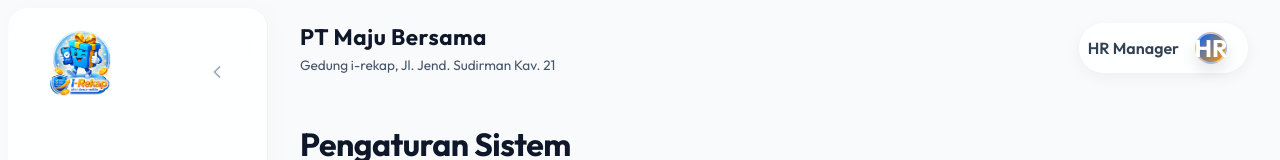
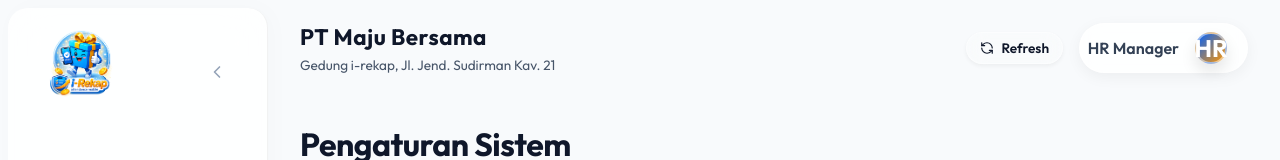
Before and after one commit to itmartohprint-spec/i-rekap, a React (Vite) app: page /#/admin/settings in a window 1280 px wide. Shown: the top 160 px of the page. Built offline with nearby package versions, Linux system fonts and the light colour scheme.

Commit message:
feat: Add refresh button to admin dashboard header

```diff
--- a/src/pages/admin/AdminLayout.jsx
+++ b/src/pages/admin/AdminLayout.jsx
@@ -1,6 +1,6 @@
 import React, { useState, useEffect, useRef } from 'react';
 import { Outlet, NavLink, useNavigate } from 'react-router-dom';
-import { LayoutDashboard, MapPin, Users, FileText, Calendar, Wallet, CalendarDays, DollarSign, Settings as SettingsIcon, LogOut, Fingerprint, ChevronLeft, ChevronRight, Upload, X } from 'lucide-react';
+import { LayoutDashboard, MapPin, Users, FileText, Calendar, Wallet, CalendarDays, DollarSign, Settings as SettingsIcon, LogOut, Fingerprint, ChevronLeft, ChevronRight, Upload, X, RefreshCcw } from 'lucide-react';
 import './AdminLayout.css';
 
 const MagicLogo = ({ src, className, style }) => {
@@ -193,6 +193,28 @@ const AdminLayout = () => {
             <span className="company-name-animated" style={{ display: 'block', fontWeight: '900', fontSize: '1.4rem', color: 'var(--text-primary)', letterSpacing: '0.5px' }}>{profile.name}</span>
             <span style={{ display: 'block', fontSize: '0.85rem', color: 'var(--text-secondary)' }}>{profile.address}</span>
           </div>
+          <div style={{ display: 'flex', alignItems: 'center', gap: '1rem' }}>
+            <button
+              onClick={() => window.location.reload()}
+              style={{
+                display: 'flex',
+                alignItems: 'center',
+                gap: '0.5rem',
+                background: 'rgba(255, 255, 255, 0.2)',
+                border: '1px solid rgba(255, 255, 255, 0.4)',
+                color: 'var(--text-primary)',
+                padding: '0.4rem 0.8rem',
+                borderRadius: '999px',
+                fontSize: '0.85rem',
+                fontWeight: '600',
+                cursor: 'pointer',
+                backdropFilter: 'blur(10px)',
+                boxShadow: '0 2px 4px rgba(0,0,0,0.05)'
+              }}
+            >
+              <RefreshCcw size={14} />
+              Refresh
+            </button>
             <div className="admin-profile" onClick={(e) => {
               if (adminRole === 'demo') {
                 handleRestrictedAccess(e);
@@ -207,6 +229,7 @@ const AdminLayout = () => {
                 ) : (
                   "HR"
                 )}
+              </div>
             </div>
           </div>
         </header>
```
Lines whose indentation alone changed are shown as unchanged.
